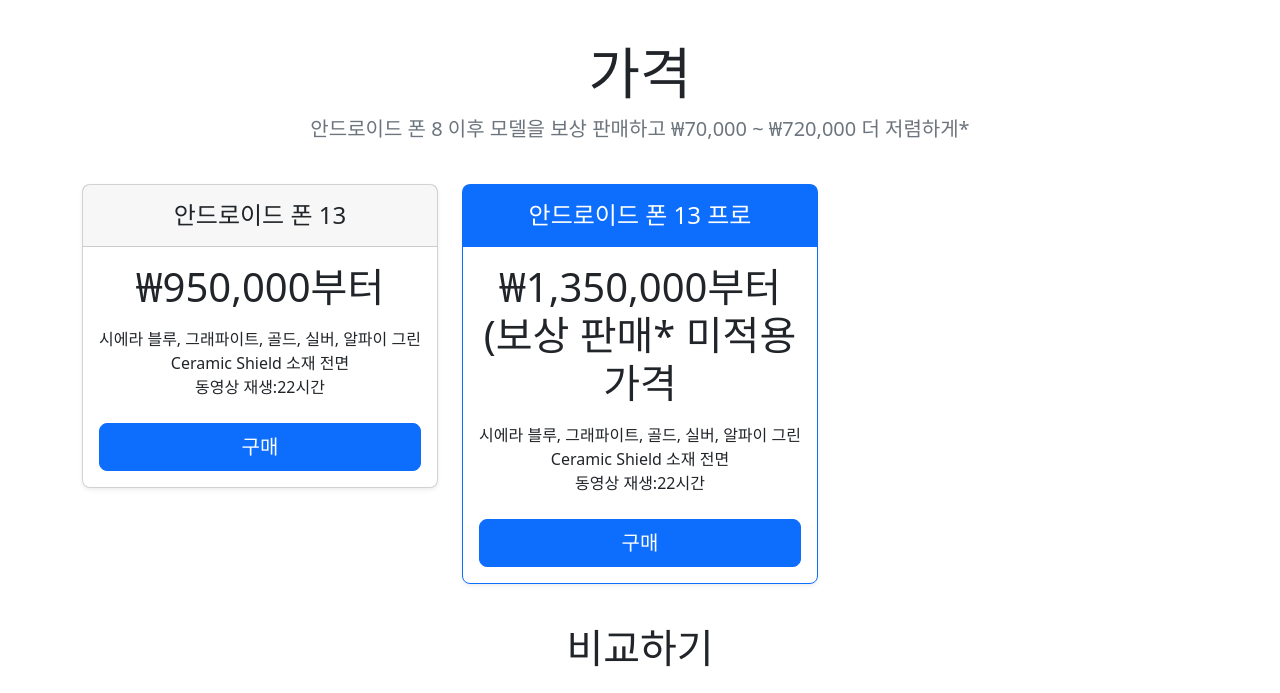
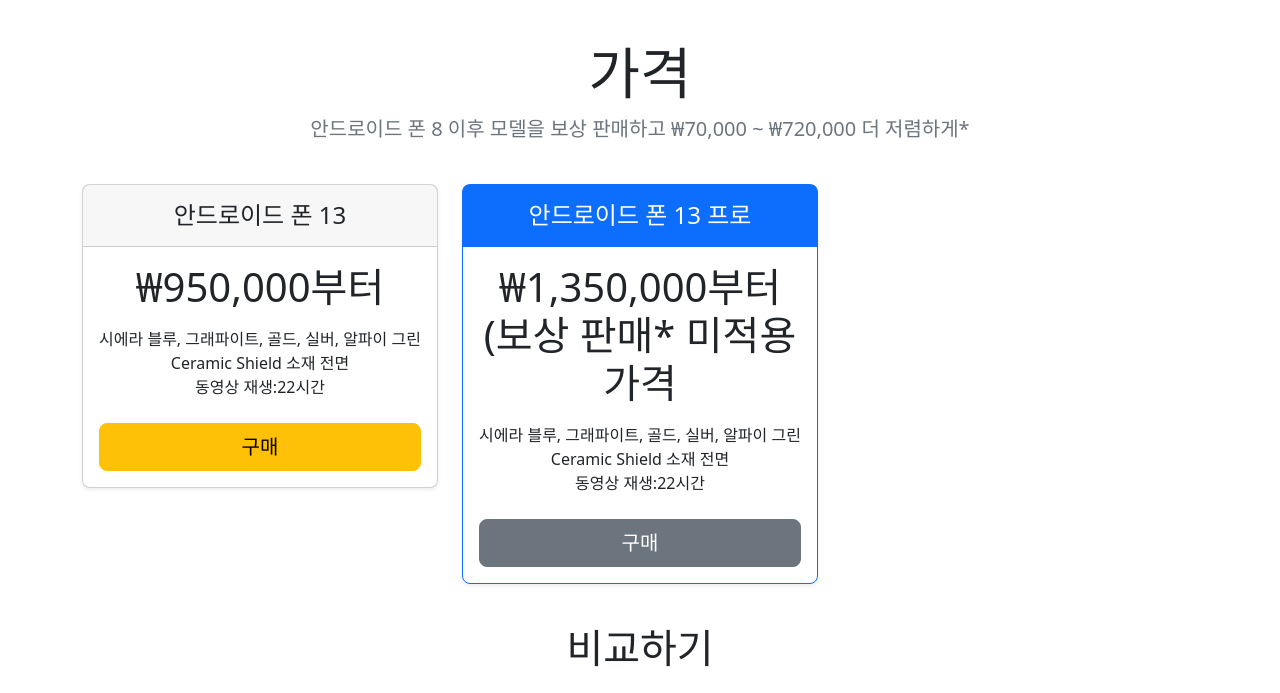
Before and after one commit to JooEun-Jeong/22GitHubWinter, a website: page Week3/public/pricing.html in a window 1280 px wide. Shown: the part 74-767 px from the top of the page. Drawn offline with nearby package versions, Linux system fonts and the light colour scheme; files that its build step writes are made by us from their sources.

Commit message:
hofix: color button

```diff
--- a/Week3/public/pricing.html
+++ b/Week3/public/pricing.html
@@ -77,7 +77,7 @@
               <li>Ceramic Shield 소재 전면</li>
               <li>동영상 재생:22시간</li>
             </ul>
-            <button type="button" class="w-100 btn btn-lg btn-primary" href="">구매</button>
+            <button id="buy1" type="button" class="w-100 btn btn-lg btn-warning" href="">구매</button>
           </div>
         </div>
       </div>
@@ -93,7 +93,7 @@
               <li>Ceramic Shield 소재 전면</li>
               <li>동영상 재생:22시간</li>
             </ul>
-            <button type="button" class="w-100 btn btn-lg btn-primary">구매</button>
+            <button type="button" class="w-100 btn btn-lg btn-secondary">구매</button>
           </div>
         </div>
       </div>
```
